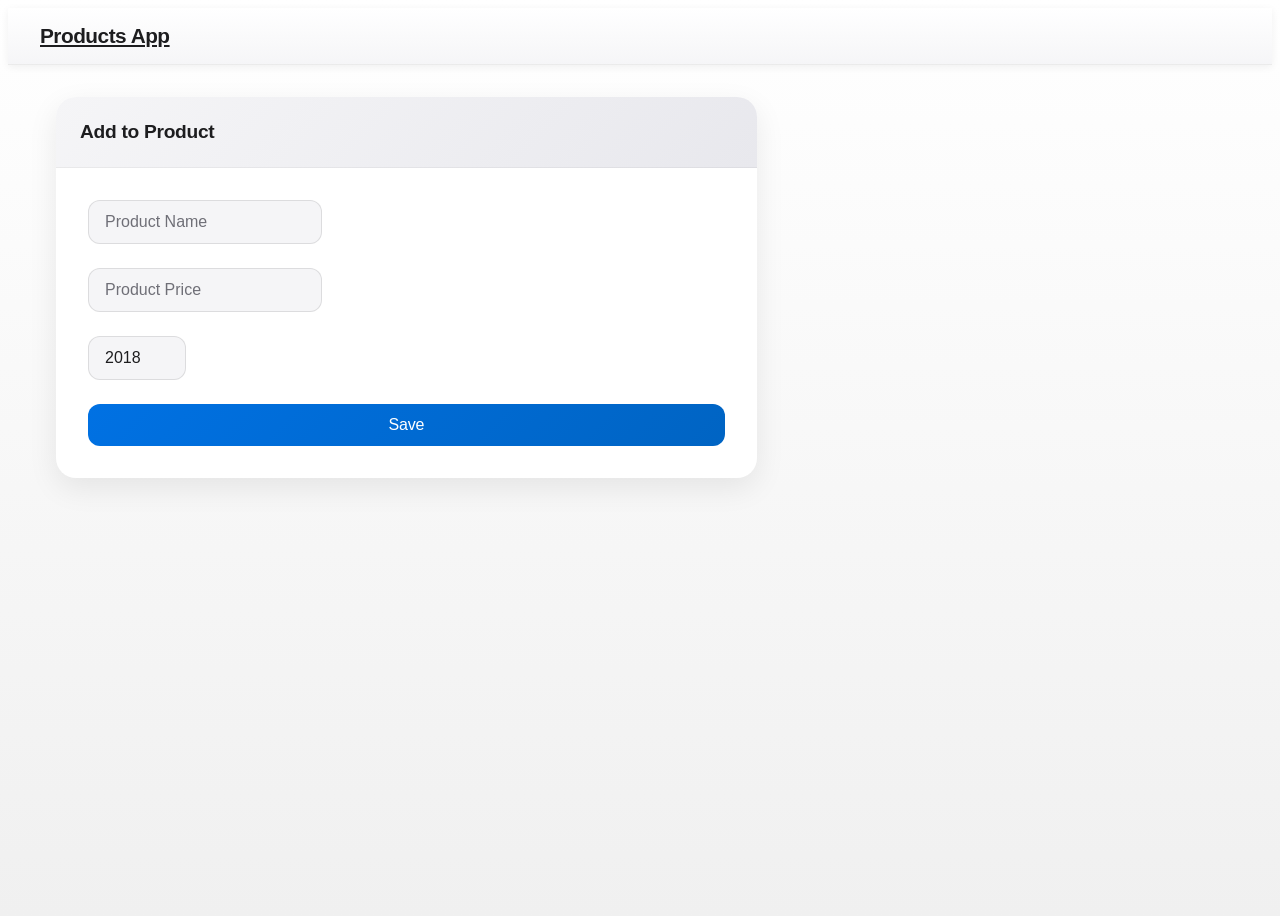
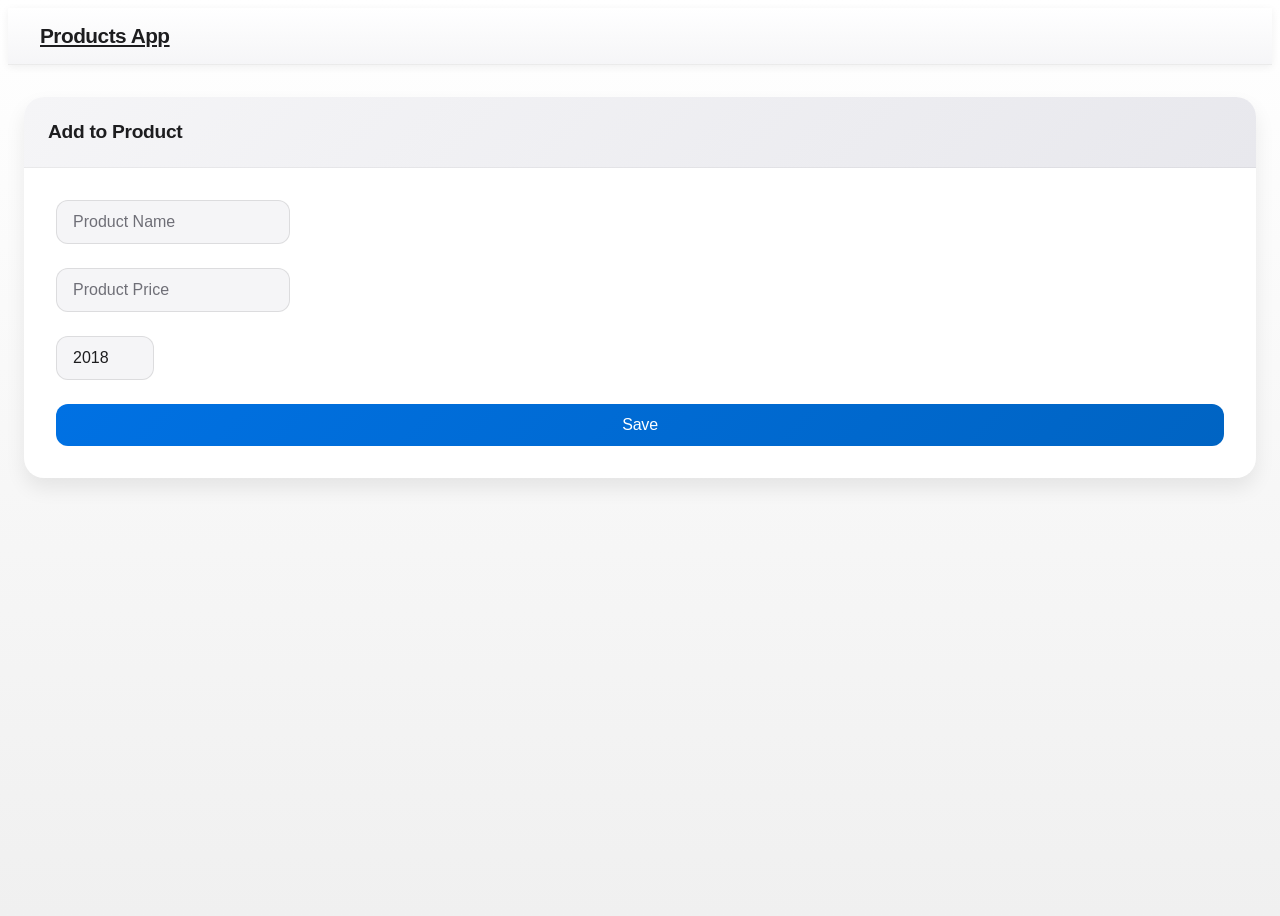

Experimentando...

--- a/src/App.css
+++ b/src/App.css
@@ -28,9 +28,30 @@ body {
 
 /* Container */
 .container {
-    max-width: 1200px;
+    max-width: 1400px;
     margin: 0 auto;
     padding: 2rem 1rem;
+}
+
+/* App Layout */
+.app-layout {
+    display: flex;
+    gap: 2rem;
+    align-items: flex-start;
+    flex-wrap: wrap;
+}
+
+.left-section {
+    flex: 1 1 60%;
+    min-width: 300px;
+    display: flex;
+    flex-direction: column;
+    gap: 2rem;
+}
+
+.right-section {
+    flex: 1 1 35%;
+    min-width: 300px;
 }
 
 /* Form Card */
@@ -38,13 +59,13 @@ body {
     border: none;
     background: white;
     border-radius: 20px;
-    box-shadow: 0 10px 30px rgba(0, 0, 0, 0.08);
+    box-shadow: 0 10px 20px rgba(0, 0, 0, 0.08);
     overflow: hidden;
     transition: all 0.3s cubic-bezier(0.4, 0, 0.2, 1);
 }
 
 .card:hover {
-    box-shadow: 0 15px 40px rgba(0, 0, 0, 0.12);
+    box-shadow: 0 15px 20px rgba(0, 0, 0, 0.12);
     transform: translateY(-2px);
 }
 
@@ -101,6 +122,7 @@ body {
     border: none;
     letter-spacing: -0.2px;
     font-size: 1rem;
+    cursor: pointer;
 }
 
 .btn-primary {
@@ -123,6 +145,10 @@ body {
     background: linear-gradient(135deg, #ff3b30 0%, #e63428 100%);
     color: white !important;
     text-decoration: none;
+    padding: 0.5rem 1rem;
+    font-size: 0.875rem;
+    display: inline-block;
+    margin-top: 0.5rem;
 }
 
 .btn-danger:hover:not(:disabled) {
@@ -140,11 +166,11 @@ body {
     width: 100%;
 }
 
-/* Product List */
+/* Product List - Grid of cards */
 #product-list {
     display: grid;
     gap: 1.5rem;
-    grid-template-columns: repeat(auto-fill, minmax(320px, 1fr));
+    grid-template-columns: repeat(auto-fill, minmax(280px, 1fr));
 }
 
 /* Product Cards */
@@ -152,6 +178,7 @@ body {
     border-radius: 16px;
     background: white;
     border: 1px solid rgba(0, 0, 0, 0.06);
+    margin: 0;
 }
 
 #product-list .card-body {
@@ -161,13 +188,70 @@ body {
     gap: 1rem;
 }
 
-#product-list strong {
+#product-list .card-body strong {
     color: #1d1d1f;
     font-weight: 600;
 }
 
-#product-list {
+#product-list .card-body .product-info {
     color: #555;
+    font-size: 0.95rem;
+}
+
+/* Products Summary List */
+.products-summary-list {
+    padding: 1.5rem;
+    max-height: calc(100vh - 300px);
+    overflow-y: auto;
+}
+
+.product-item {
+    background: linear-gradient(135deg, #f5f5f7 0%, #e8e8ed 100%);
+    padding: 1.2rem;
+    border-radius: 12px;
+    margin-bottom: 1rem;
+    border-left: 4px solid #0071e3;
+    display: flex;
+    justify-content: space-between;
+    align-items: center;
+    gap: 1rem;
+    transition: all 0.2s ease;
+}
+
+.product-item:hover {
+    box-shadow: 0 4px 12px rgba(0, 0, 0, 0.06);
+    transform: translateX(4px);
+}
+
+.product-item-info {
+    flex: 1;
+}
+
+.product-item-name {
+    font-weight: 600;
+    color: #1d1d1f;
+    margin-bottom: 0.5rem;
+    font-size: 1rem;
+}
+
+.product-item-details {
+    font-size: 0.85rem;
+    color: #6f6f77;
+    display: flex;
+    gap: 1rem;
+}
+
+.product-item-delete {
+    padding: 0.5rem 1rem;
+    font-size: 0.85rem;
+    white-space: nowrap;
+}
+
+.empty-message {
+    text-align: center;
+    color: #a0a0a0;
+    padding: 2rem 1rem;
+    font-style: italic;
 }
 
 /* Alert Messages */
@@ -202,45 +286,21 @@ body {
     color: white;
 }
 
-/* Row spacing */
-.row {
-    gap: 2rem;
-}
-
-#App {
-    display: flex !important;
-    flex-direction: column;
-    gap: 2rem;
-}
-
-#App > div {
-    width: 100% !important;
-}
-
-@media (min-width: 992px) {
-    #App {
-        flex-direction: row !important;
-        align-items: flex-start;
+/* Responsive Design */
+@media (max-width: 1024px) {
+    .left-section {
+        flex: 1 1 100%;
     }
 
-    #App > div {
-        width: auto !important;
+    .right-section {
+        flex: 1 1 100%;
     }
 
-    #App > div:first-child {
-        flex: 0 0 60%;
-        max-width: 60%;
-        order: 1;
-    }
-
-    #App > div:last-child {
-        flex: 0 0 40%;
-        max-width: 40%;
-        order: 2;
+    .app-layout {
+        flex-direction: column;
     }
 }
 
-/* Responsive */
 @media (max-width: 768px) {
     .container {
         padding: 1rem;
@@ -248,6 +308,10 @@ body {
 
     .card-body {
         padding: 1.5rem;
+    }
+
+    .card-header h4 {
+        font-size: 1rem;
     }
 
     #product-list {
@@ -260,5 +324,15 @@ body {
 
     .navbar-brand {
         font-size: 1.1rem;
+    }
+
+    .product-item {
+        flex-direction: column;
+        align-items: flex-start;
+    }
+
+    .product-item-delete {
+        width: 100%;
+        text-align: center;
     }
 }
